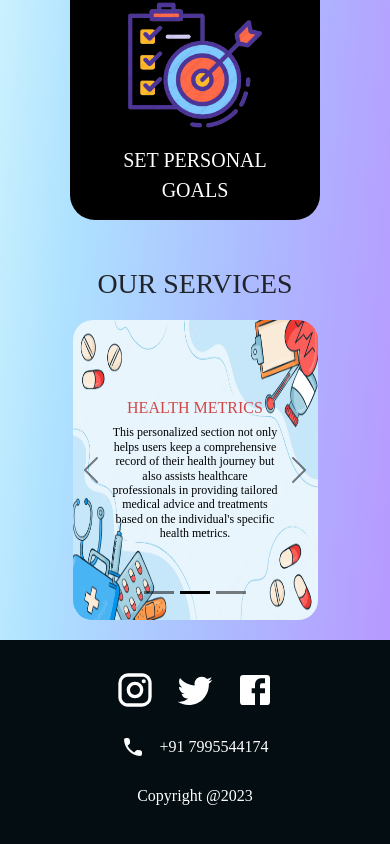
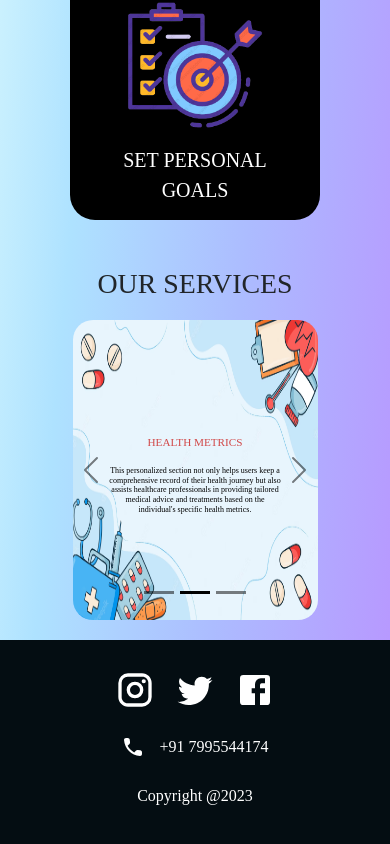
Before and after one commit to Srikar-C/HealthConnect, a React (Create React App) app: page / in a window 390 px wide. Shown: the part 1173-2017 px from the top of the page. Built offline with nearby package versions, Linux system fonts and the light colour scheme; no server answers.

Commit message:
Update carasol.css

```diff
--- a/src/Body/carasol.css
+++ b/src/Body/carasol.css
@@ -3,16 +3,18 @@
     height:500px;
 }
 
-@media (width<=450px){
+@media only screen and (max-width:768px) {
     .d-block{
         height: 300px;
         width: 450px;
     }
     .sub-slides h4{
-        font-size: 12px;
+        font-size: 50%;
+        margin-bottom: 20%;
     }
     .sub-slides h2{
-        font-size: 16px;
+        font-size: 70%;
+        margin-bottom: 10%;
     }
 }
 
```
